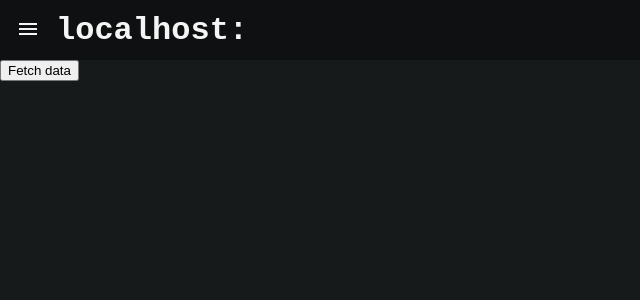
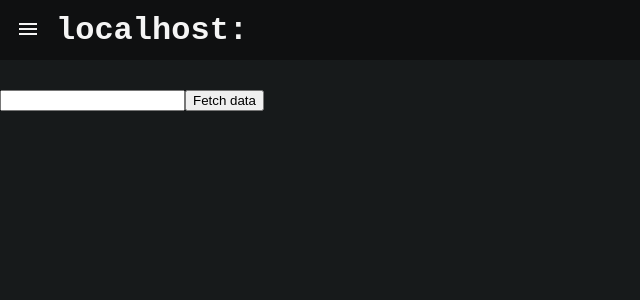
Before and after one commit to jacob-r-harris/vue-website, a Vue app in the folder vue-website/: page /newscraper in a window 1280 px wide. Shown: the top 300 px of the page, without its empty margins (0-640 px from the left). Built offline with nearby package versions, Linux system fonts and the light colour scheme.

Commit message:
Prettify Data
+Styling for search results

```diff
--- a/vue-website/src/components/NewScraper.vue
+++ b/vue-website/src/components/NewScraper.vue
@@ -1,11 +1,37 @@
 <template>
-    <div>
-        <button @click="fetchData">Fetch data</button>
-    </div>
-    <div v-if="data">
-        <img :src="data.image">
-        <a :href="data.url"><h2>{{ data.headline }}</h2></a>
-        <p>{{ data.blurb }}</p>
+    <div class="main-container">
+        <div class="search-bar">
+            <form>
+                <input type="text" v-model="searchInp">
+            </form>
+            <button @click="fetchData">Fetch data</button>
+        </div>
+        <div class="results-list">
+            <ul>
+                <li>
+                    <div v-if="data" class="result">
+                        <div>
+                            <img :src="data.image">
+                        </div>
+                        <div>
+                            <a :href="data.url"><h2>{{ data.outlet }}: {{ data.headline }}</h2></a>
+                            <p>{{ data.blurb }}</p>
+                        </div>
+                    </div>
+                </li>
+                <li>
+                    <div v-if="data" class="result">
+                        <div>
+                            <img :src="data.image">
+                        </div>
+                        <div>
+                            <a :href="data.url"><h2>{{ data.outlet }}: {{ data.headline }}</h2></a>
+                            <p>{{ data.blurb }}</p>
+                        </div>
+                    </div>
+                </li>
+            </ul>
+        </div>
     </div>
 </template>
 
@@ -34,8 +60,57 @@
   }
  </script>
 
-<style>
-    p {
+<style scoped>
+    .main-container {
+        display: flex;
+        flex-direction: column;
+        justify-content: center;
+    }
+
+    .search-bar {
+        display: flex;
+        flex-direction: row;
+        justify-content: center;
+        width: 100%;
+        padding: 30px 0px;
+    }
+
+    .results-list {
+        display: flex;
+        flex-direction: column;
+        justify-content: center;
+        width: 100%
+    }
+
+    .result {
+        display: flex;
+        flex-direction: row;
+        align-items: center;
+        background-color: rgb(32, 36, 37);
+    }
+
+    .result > div {
+        padding: 0.5% 10px 0px;
+    }
+
+    .result > div > img {
+        width: 100%;
+        border-radius: 10%;
+    }
+
+    ul {
+        list-style-type: none;
+        margin: 0;
+        padding: 0 20%;
+    }
+
+    ul > li {
+        justify-content: center;
+        padding: 10px 0px;
+    }
+
+    a {
         color: whitesmoke;
+        text-decoration: none;
     }
 </style>
```
